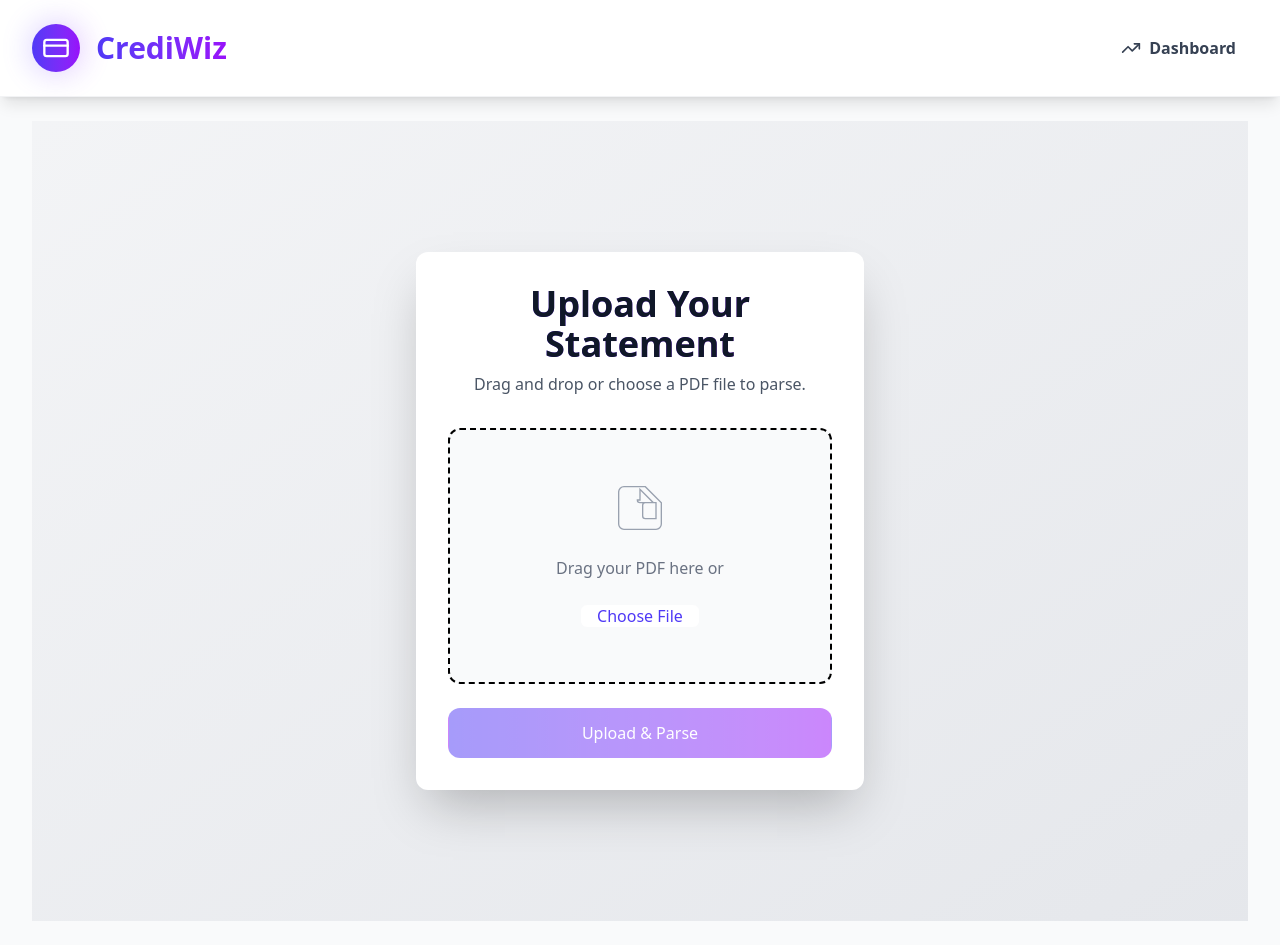
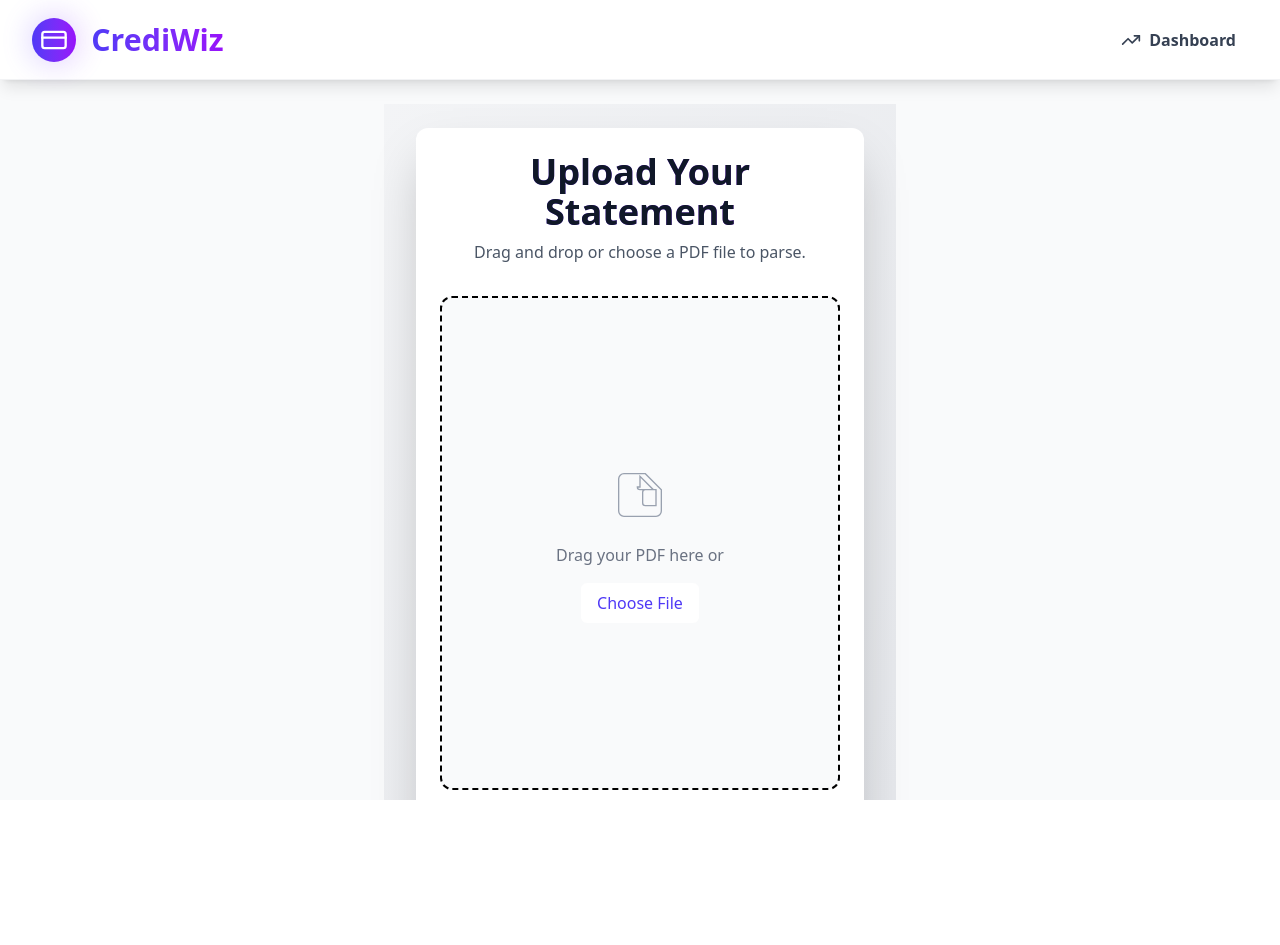
Before and after one commit to Devagyam-199/Credit_Card_Parser, a React (Vite) app in the folder Frontend/: page / in a window 1280 px wide. After the commit the page ends 800 px from the top, so only its background shows below. Built offline with nearby package versions, Linux system fonts and the light colour scheme.

Commit message:
credit card parser 3.0

```diff
--- /dev/null
+++ b/Frontend/src/App.css
@@ -0,0 +1,60 @@
+/* App.css or index.css */
+html, body {
+  height: 100%;
+  margin: 0;
+  padding: 0;
+  overflow: hidden;
+}
+
+#root {
+  height: 100%;
+  overflow: hidden;
+}
+
+.min-h-screen {
+  min-height: 100vh !important;
+  height: 100vh !important;
+  display: flex;
+  flex-direction: column;
+}
+
+main {
+  flex: 1;
+  overflow: hidden;
+}
+
+.animate-slideDown {
+  animation: slideDown 0.3s ease-out;
+}
+
+@keyframes slideDown {
+  from {
+    transform: translateY(-100%);
+  }
+  to {
+    transform: translateY(0);
+  }
+}
+
+.animate-fadeIn {
+  animation: fadeIn 0.3s ease-in;
+}
+
+@keyframes fadeIn {
+  from {
+    opacity: 0;
+  }
+  to {
+    opacity: 1;
+  }
+}
+
+.animate-pulse-slow {
+  animation: pulseSlow 2s infinite;
+}
+
+@keyframes pulseSlow {
+  0% { transform: scale(1); }
+  50% { transform: scale(1.05); }
+  100% { transform: scale(1); }
+}
--- a/Frontend/src/App.jsx
+++ b/Frontend/src/App.jsx
@@ -14,9 +14,9 @@ function App() {
 
   return (
     <Router>
-      <div className="min-h-screen bg-gray-50">
+      <div className="min-h-screen bg-gray-50 flex flex-col overflow-hidden" style={{ height: '100vh' }}>
         <Header />
-        <main className="max-w-7xl mx-auto px-4 sm:px-6 lg:px-8 py-6">
+        <main className="flex-1 max-w-7xl mx-auto px-4 sm:px-6 lg:px-8 py-6 overflow-auto">
           <Routes>
             <Route
               path="/"
--- a/Frontend/src/components/Header.jsx
+++ b/Frontend/src/components/Header.jsx
@@ -6,14 +6,14 @@ const Header = () => {
   const [mobileMenuOpen, setMobileMenuOpen] = useState(false);
 
   return (
-    <header className="sticky top-0 z-50 bg-white/90 backdrop-blur-md border-b border-gray-200/50 shadow-lg">
-      <div className="max-w-7xl mx-auto px-4 sm:px-6 lg:px-8">
-        <div className="flex justify-between items-center py-4 sm:py-6">
+    <header className="sticky top-0 z-50 bg-white/90 backdrop-blur-md border-b border-gray-200/50 shadow-lg h-16 sm:h-20">
+      <div className="max-w-7xl mx-auto px-4 sm:px-6 lg:px-8 flex items-center h-full">
+        <div className="flex justify-between items-center w-full">
           {/* Logo */}
           <Link to="/" className="flex items-center space-x-4 group">
             <div className="relative">
               <div className="absolute inset-0 bg-gradient-to-r from-indigo-500 to-purple-600 rounded-full blur-lg opacity-30 group-hover:opacity-50 transition-opacity duration-500"></div>
-              <div className="relative bg-gradient-to-r from-indigo-600 to-purple-600 p-2.5 rounded-full transform group-hover:scale-110 transition-transform duration-300">
+              <div className="relative bg-gradient-to-r from-indigo-600 to-purple-600 p-2 rounded-full transform group-hover:scale-110 transition-transform duration-300">
                 <CreditCard className="w-7 h-7 text-white" />
               </div>
             </div>
@@ -50,7 +50,7 @@ const Header = () => {
 
       {/* Mobile Menu */}
       {mobileMenuOpen && (
-        <div className="md:hidden border-t border-gray-200 bg-white/95 backdrop-blur-sm animate-slideDown">
+        <div className="md:hidden border-t border-gray-200 bg-white/95 backdrop-blur-sm animate-slideDown max-h-[calc(100vh-4rem)] overflow-y-auto">
           <div className="px-4 py-4 space-y-2">
             <Link
               to="/dashboard"
--- a/Frontend/src/index.css
+++ b/Frontend/src/index.css
@@ -1 +1,60 @@
-@import "tailwindcss";
+@import "tailwindcss";/* App.css or index.css */
+html, body {
+  height: 100%;
+  margin: 0;
+  padding: 0;
+  overflow: hidden;
+}
+
+#root {
+  height: 100%;
+  overflow: hidden;
+}
+
+.min-h-screen {
+  min-height: 100vh !important;
+  height: 100vh !important;
+  display: flex;
+  flex-direction: column;
+}
+
+main {
+  flex: 1;
+  overflow: hidden;
+}
+
+.animate-slideDown {
+  animation: slideDown 0.3s ease-out;
+}
+
+@keyframes slideDown {
+  from {
+    transform: translateY(-100%);
+  }
+  to {
+    transform: translateY(0);
+  }
+}
+
+.animate-fadeIn {
+  animation: fadeIn 0.3s ease-in;
+}
+
+@keyframes fadeIn {
+  from {
+    opacity: 0;
+  }
+  to {
+    opacity: 1;
+  }
+}
+
+.animate-pulse-slow {
+  animation: pulseSlow 2s infinite;
+}
+
+@keyframes pulseSlow {
+  0% { transform: scale(1); }
+  50% { transform: scale(1.05); }
+  100% { transform: scale(1); }
+}
--- a/Frontend/src/pages/UploadPage.jsx
+++ b/Frontend/src/pages/UploadPage.jsx
@@ -53,9 +53,9 @@ const UploadPage = ({ setParsedData, setLoading, loading }) => {
   };
 
   return (
-    <div className="min-h-screen flex items-center justify-center py-6 px-2 sm:px-4 lg:px-8 bg-gradient-to-br from-gray-100 to-gray-200">
-      <div className="max-w-md w-full space-y-6 sm:space-y-8 bg-white rounded-xl shadow-2xl p-6 sm:p-8 transform transition-all duration-300 hover:shadow-3xl">
-        <div>
+    <div className="min-h-screen flex items-center justify-center py-6 px-2 sm:px-4 lg:px-8 bg-gradient-to-br from-gray-100 to-gray-200" style={{ height: 'calc(100vh - 4rem)' }}>
+      <div className="max-w-md w-full space-y-6 sm:space-y-8 bg-white rounded-xl shadow-2xl p-4 sm:p-6 flex flex-col h-full overflow-hidden">
+        <div className="flex-shrink-0">
           <h2 className="text-center text-3xl sm:text-4xl font-extrabold text-gray-900 bg-gradient-to-r from-indigo-600 to-purple-600 bg-clip-text">
             Upload Your Statement
           </h2>
@@ -63,9 +63,9 @@ const UploadPage = ({ setParsedData, setLoading, loading }) => {
             Drag and drop or choose a PDF file to parse.
           </p>
         </div>
-        <form onSubmit={handleSubmit} onDragEnter={handleDrag} onDragLeave={handleDrag} onDragOver={handleDrag} onDrop={handleDrop} className="space-y-6">
-          <div className="flex flex-col items-center justify-center w-full h-64 border-2 border-dashed rounded-xl bg-gray-50 p-6 transition-all duration-300 hover:border-indigo-500 hover:bg-gray-100">
-            <div className={dragActive ? "hidden" : "text-center space-y-4 animate-fadeIn"}>
+        <form onSubmit={handleSubmit} onDragEnter={handleDrag} onDragLeave={handleDrag} onDragOver={handleDrag} onDrop={handleDrop} className="flex-1 space-y-4 flex flex-col overflow-hidden">
+          <div className="flex-1 flex flex-col items-center justify-center w-full h-full border-2 border-dashed rounded-xl bg-gray-50 p-4 transition-all duration-300 hover:border-indigo-500 hover:bg-gray-100 overflow-hidden">
+            <div className={dragActive ? "hidden" : "text-center space-y-4 animate-fadeIn flex-1 flex flex-col items-center justify-center"}>
               <svg className="mx-auto h-12 w-12 sm:h-16 sm:w-16 text-gray-400" stroke="currentColor" fill="none" viewBox="0 0 48 48" aria-hidden="true">
                 <path d="M28 8H12a4 4 0 00-4 4v24a4 4 0 004 4h24a4 4 0 004-4V20l-12-12zM36 32h-8a2 2 0 01-2-2v-8a2 2 0 012-2h8v12zm-12-14V10l10 10h-10a2 2 0 01-2-2z" />
               </svg>
@@ -82,7 +82,7 @@ const UploadPage = ({ setParsedData, setLoading, loading }) => {
               </label>
             </div>
             {dragActive && (
-              <div className="text-center space-y-4 animate-pulse">
+              <div className="text-center space-y-4 animate-pulse flex-1 flex flex-col items-center justify-center">
                 <svg className="mx-auto h-12 w-12 sm:h-16 sm:w-16 text-indigo-500" fill="currentColor" viewBox="0 0 20 20" aria-hidden="true">
                   <path d="M2 6a2 2 0 012-2h12a2 2 0 012 2v8a2 2 0 01-2 2H4a2 2 0 01-2-2V6zm10 0a2 2 0 11-4 0 2 2 0 014 0zm-2 6a2 2 0 100-4 2 2 0 000 4z" />
                 </svg>
@@ -90,13 +90,13 @@ const UploadPage = ({ setParsedData, setLoading, loading }) => {
               </div>
             )}
             {file && (
-              <p className="text-xs sm:text-sm text-gray-500 mt-4 bg-gray-100 px-3 py-1 rounded-full animate-slideUp">{file.name}</p>
+              <p className="text-xs sm:text-sm text-gray-500 mt-2 bg-gray-100 px-3 py-1 rounded-full animate-slideUp">{file.name}</p>
             )}
           </div>
           <button
             type="submit"
             disabled={!file || loading}
-            className="group relative w-full flex justify-center py-3 px-6 border border-transparent text-base font-medium rounded-xl text-white bg-gradient-to-r from-indigo-600 to-purple-600 hover:from-indigo-700 hover:to-purple-700 focus:outline-none focus:ring-2 focus:ring-offset-2 focus:ring-indigo-500 disabled:opacity-50 disabled:cursor-not-allowed transform transition-all duration-300 hover:scale-105"
+            className="flex-shrink-0 group relative w-full flex justify-center py-3 px-6 border border-transparent text-base font-medium rounded-xl text-white bg-gradient-to-r from-indigo-600 to-purple-600 hover:from-indigo-700 hover:to-purple-700 focus:outline-none focus:ring-2 focus:ring-offset-2 focus:ring-indigo-500 disabled:opacity-50 disabled:cursor-not-allowed transform transition-all duration-300 hover:scale-105"
           >
             {loading ? (
               <svg className="animate-spin -ml-1 mr-3 h-5 w-5 text-white" xmlns="http://www.w3.org/2000/svg" fill="none" viewBox="0 0 24 24">
```
